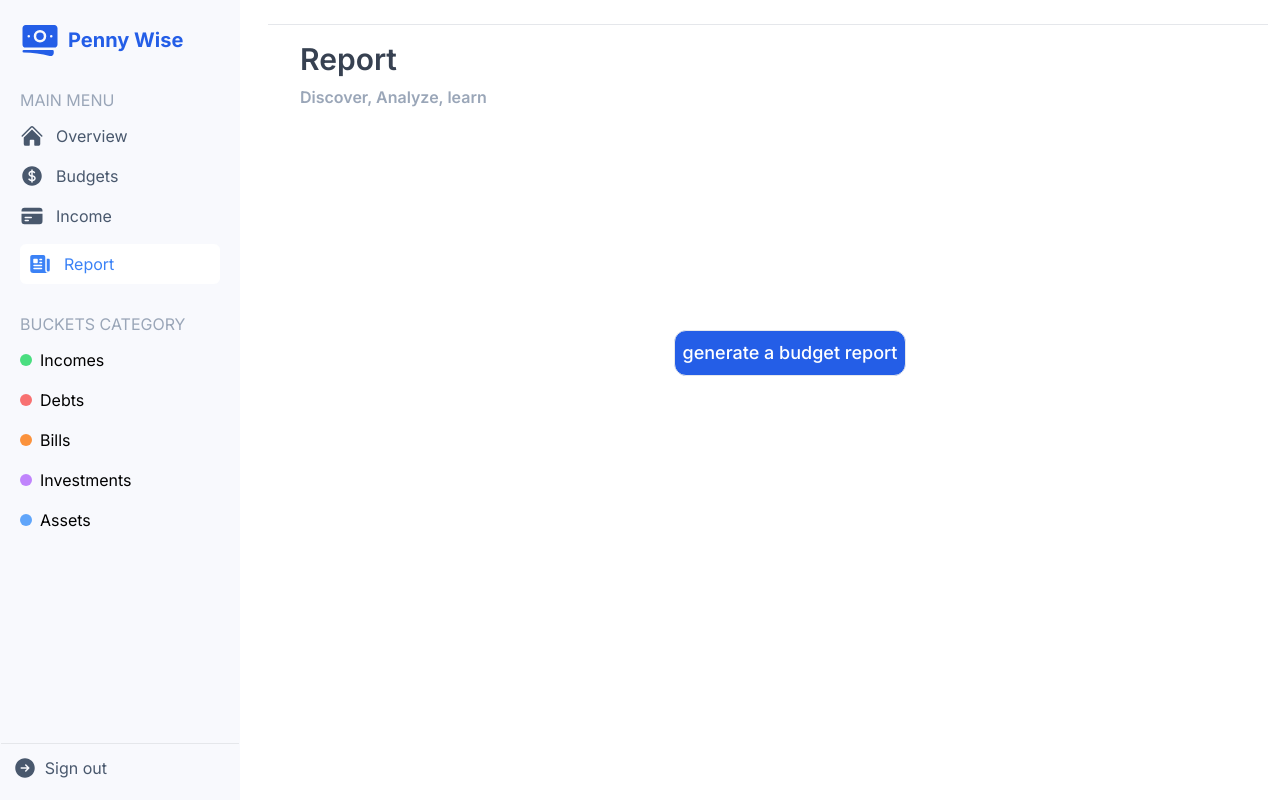
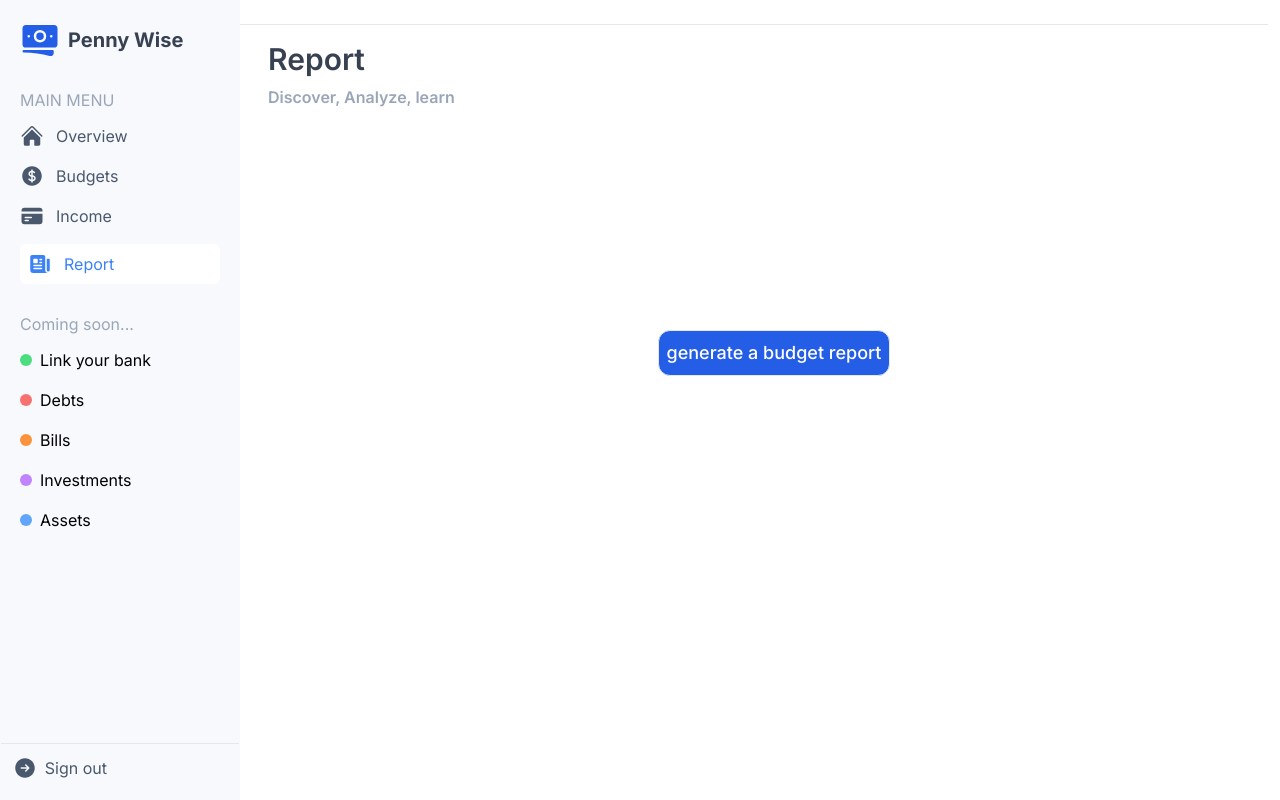
Before and after one commit to bramos005/penny-wise-mini, a Next.js app: page /dashboard/report in a window 1280 px wide. Built offline with nearby package versions, Linux system fonts and the light colour scheme; no server answers.

Commit message:
launched database

```diff
--- a/src/app/dashboard/budgets/page.tsx
+++ b/src/app/dashboard/budgets/page.tsx
@@ -42,13 +42,13 @@ export default function BudgetSetup() {
         <Sidebar />
       </div>
 
-      <div data-aos="zoom-in" className="flex flex-col w-screen h-[90vh]  gap-y-10 900:ml-[17rem]">
+      <div data-aos="zoom-in" className="flex flex-col w-screen h-[90vh]  gap-y-10 900:ml-[17rem] ">
 
-        <div className=" flex border-b justify-end mb-10 ml-[-2rem] py-3 mr-3">
+        <div className=" flex border-b justify-end mb-10 ml-[-2rem] py-3 mr-3 900:w-[75vw] 1280:w-[79vw] 1300:w-[80vw] 1409:w-[81vw] 1500:w-[83vw]">
           <NavBar></NavBar>
         </div>
-        <div className="flex flex-col gap-2    mt-[-4rem] ml-7 sm:">
-          <h1 className="text-3xl font-semibold text-gray-700  sm:">Budgets</h1>
+        <div className="flex flex-col gap-2 ml-8   mt-[-4rem] 900:ml-0  ">
+          <h1 className="text-3xl font-semibold text-gray-700  s">Budgets</h1>
           <p className="text-custom-gray font-semibold">Plan, Track, Achieve.</p>
         </div>
         <div className=" flex mt-[-2.5rem] gap-20 flex-wrapitems-center"></div>
--- a/src/app/dashboard/overview/page.tsx
+++ b/src/app/dashboard/overview/page.tsx
@@ -56,14 +56,9 @@ export default function Overview() {
 
   return (
     <div className="flex">
-      <div  className="z-[10000000]">
+      <div className="z-[10000000]">
         <Sidebar />
       </div>
-
-
-
-
-
 
       <div
         data-aos="zoom-in"
@@ -78,7 +73,7 @@ export default function Overview() {
         <div>
           {!hasBudget && (
             <div
-              className={` flex font-semibold text-gray-700  text-3xl flex-col  h-[80vh] text-center  justify-center items-center fixed z-[30000] 900:w-[80vw]`}>
+              className={` flex font-semibold text-gray-700  text-3xl flex-col  h-[80vh] text-center  justify-center items-center w-[100vw] fixed z-[30000] 900:w-[80vw]`}>
               <p>Insufficient data for an overview.</p>
               <p>Please add budgets to unlock insights.</p>
             </div>
--- a/src/app/dashboard/report/page.tsx
+++ b/src/app/dashboard/report/page.tsx
@@ -89,7 +89,7 @@ export default function Statistics() {
 
       <div
         data-aos="zoom-in"
-        className="flex flex-col  w-screen h-[90vh] pl-7 gap-y-10 900:ml-[17rem]">
+        className="flex flex-col  w-screen h-[90vh] pl-7 gap-y-10 900:ml-[15rem]">
         <div className=" flex border-b justify-end mb-10 ml-[-2rem] py-3 mr-3">
           <NavBar></NavBar>
         </div>
--- a/src/app/page.tsx
+++ b/src/app/page.tsx
@@ -1,10 +1,52 @@
-import Image from 'next/image'
+import Image from "next/image";
+import { Logo } from "./ui-components/Logo";
+import { HomePageNav } from "./ui-components/HomePageNav";
 
 export default function Home() {
   return (
-    <div>
+    <div className="w-screen h-screen bg-white">
+      <div>
+        <HomePageNav></HomePageNav>
+      </div>
 
+
+      <div className="flex items-center justify-center h-screen"> {/* Full viewport height */}
+  <button className="w-[10rem] bg-custom-blue hover:bg-blue-700 text-white font-bold py-2 px-4 rounded transition duration-300 ease-in-out focus:outline-none focus:ring-2 focus:ring-blue-300 focus:ring-opacity-50">
+    Get Started
+  </button>
+</div>
+
+
+      {/* <main className=" flex  justify-center flex-wrap   text-white gap-20 items-center mt-[10rem] sm:">
+        <div className="flex flex-col   gap-5">
+          <h2 className="text-[2rem] text-semibold flex it">
+            Plan. Spend. <p className="ml-3 text-custom">Save.</p>
+          </h2>
+
+          <p className="w-96 text-semibold text-xl  ">
+            Discover a simpler way to budget and save. With Penny Wise,
+            you're not just tracking expenses – you're paving the path to
+            financial freedom. Effortless, intuitive, and smart – your journey
+            towards smarter spending starts here.
+          </p>
+
+          <button className="self-center w-[10rem] bg-blue-500 hover:bg-blue-700 text-white font-bold py-2 px-4 rounded transition duration-300 ease-in-out focus:outline-none focus:ring-2 focus:ring-blue-300 focus:ring-opacity-50">
+            Get Started
+        </button>
+        </div>
+        <div>
+
+        </div>
+
+        <div className="flex border-[10px] border-trans-white rounded-lg">
+          <Image
+            src={"/dash.png"}
+            width={600}
+            height={200}
+            alt="dashboard-img"
+          />
+        </div>
+      </main> */}
     </div>
-
-    )
+  );
 }
--- /dev/null
+++ b/src/app/ui-components/HomePageNav.tsx
@@ -0,0 +1,21 @@
+import { Logo } from "./Logo"
+import Image from "next/image"
+export function HomePageNav() {
+
+    return (
+        <div className="flex justify-between items-center">
+
+            <div className="pl-10 pt-5">
+                <Logo color={"text-custom-blue"} icon={"text-custom-blue"}></Logo>
+            </div>
+
+            <ul className="flex gap-8 pt-5 items-center pr-10">
+                <li className="text-black font-semibold cursor-pointer hover:text-[#F0F0F0] hover:scale-105 transition-all duration-300 ease-in-out">Login</li>
+
+                <li className="border font-semibold rounded-3xl px-[13px] cursor-pointer py-[5px] text-white bg-custom-blue hover:bg-blue-500 hover:scale-[1.04] transition-all duration-300 ease-in-out">Sign Up</li>
+            </ul>
+
+
+      </div>
+  )
+}
--- a/src/app/ui-components/Logo.tsx
+++ b/src/app/ui-components/Logo.tsx
@@ -1,14 +1,18 @@
 import Image from "next/image";
 
-export  function Logo() {
+interface Props {
+  color: string
+  icon: string
+}
+export  function Logo({color,icon}:Props) {
   return (
       <div className="flex gap-2 items-center">
-
-      <svg
+      {icon !== "text-white" && (
+         <svg
         xmlns="http://www.w3.org/2000/svg"
         viewBox="0 0 24 24"
         fill="currentColor"
-        className="w-10 h-10 text-custom-blue">
+        className={`w-10 h-10 ${color}`}>
         <path d="M12 7.5a2.25 2.25 0 1 0 0 4.5 2.25 2.25 0 0 0 0-4.5Z" />
         <path
           fillRule="evenodd"
@@ -17,8 +21,10 @@ export  function Logo() {
         />
         <path d="M2.25 18a.75.75 0 0 0 0 1.5c5.4 0 10.63.722 15.6 2.075 1.19.324 2.4-.558 2.4-1.82V18.75a.75.75 0 0 0-.75-.75H2.25Z" />
           </svg>
+        )}
 
-          <p className="font-bold text-xl text-custom-blue">Penny Wise</p>
+
+          <p className={`font-bold text-xl ${icon}`}>Penny Wise</p>
     </div>
   );
 }
--- a/src/app/ui-components/Sidebar.tsx
+++ b/src/app/ui-components/Sidebar.tsx
@@ -66,7 +66,7 @@ export function Sidebar() {
       </div>
       <div className={`${toggle ? "" : "hidden"}  900:flex`}>
         <div className="bg-custom-white flex flex-col w-60  p-5 h-screen fixed ">
-          <Logo />
+          <Logo color={"text-custom-blue"} icon={"text-gray-700"} />
           <h2 className="mt-7 text-custom-gray mb-3">MAIN MENU</h2>
           <div>
             <div>
@@ -94,12 +94,12 @@ export function Sidebar() {
           </div>
 
           <div>
-            <h2 className="mt-7 text-custom-gray mb-3">BUCKETS CATEGORY</h2>
+            <h2 className="mt-7 text-custom-gray mb-3">Coming soon...</h2>
 
             <ul className="flex flex-col gap-4">
               <li className="flex items-center gap-2">
                 <Dot color="bg-green-400" />
-                <p>Incomes</p>
+                <p>Link your bank</p>
               </li>
 
               <li className="flex items-center gap-2">
--- a/tailwind.config.ts
+++ b/tailwind.config.ts
@@ -12,13 +12,15 @@ const config: Config = {
         "gradient-radial": "radial-gradient(var(--tw-gradient-stops))",
         "gradient-conic":
           "conic-gradient(from 180deg at 50% 50%, var(--tw-gradient-stops))",
+          'custom-gradient': 'linear-gradient(#021744 10%, #1f3a73 30%, #4674b1 50%, #8fa6d8 70%, white)'
       },
       colors: {
         "custom-blue": "#245EE7",
         "custom-white": "#F8F9FD",
         "custom-gray": "#9AA6B8",
         "dash-gray": "#49586D",
-        "icon-gray": "#E5E8EF"
+        "icon-gray": "#E5E8EF",
+        "trans-white": "rgba(255, 255, 255, 0.3)"
       },
       screens: {
         "900": "900px",
@@ -26,8 +28,11 @@ const config: Config = {
         "500": "500px",
         "623": "623px",
         "770": "770px",
-        "1358": "1358px"
-      }
+        "1358": "1358px",
+        "1280": "1280px",
+        "1300": "1300px",
+        "1500": "1500px",
+      },
     },
   },
   plugins: [],
```
Also changed, not shown: public/dash.png (added), public/white.png (added).
